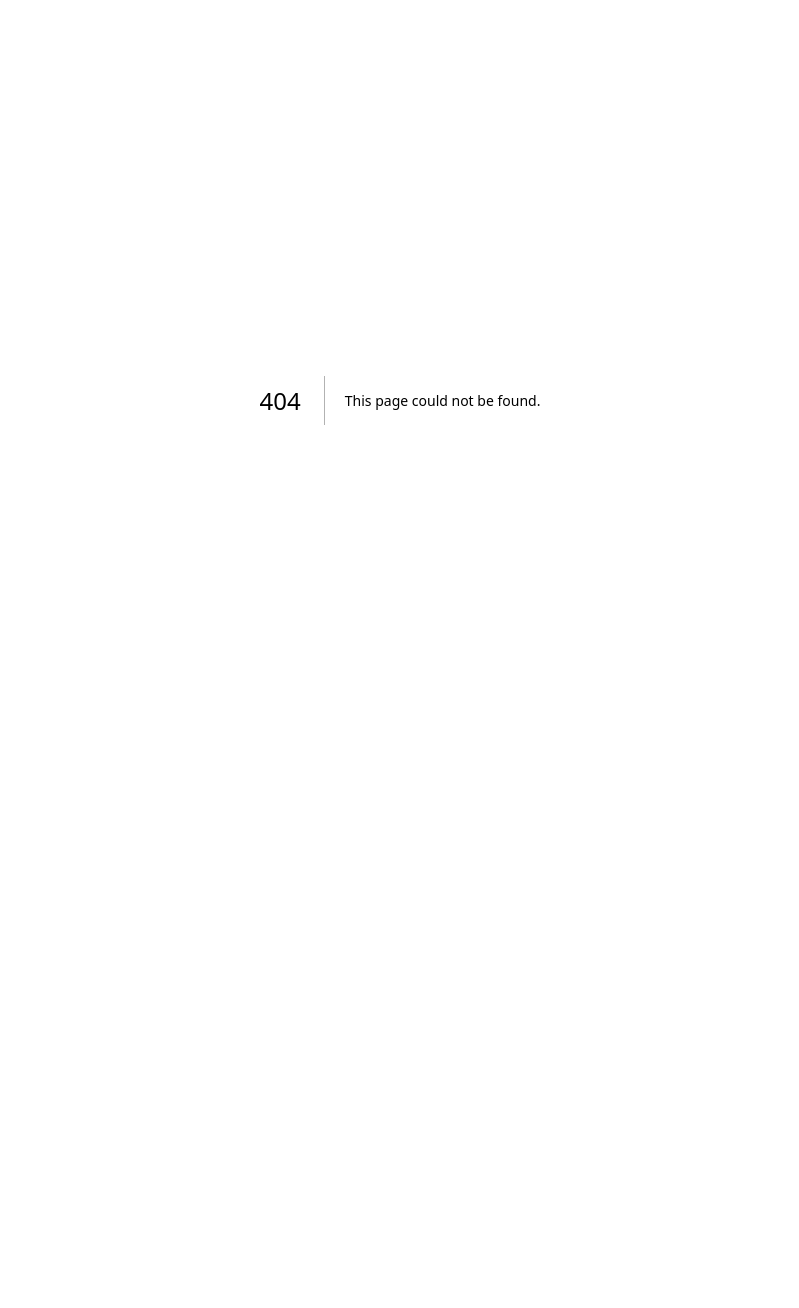
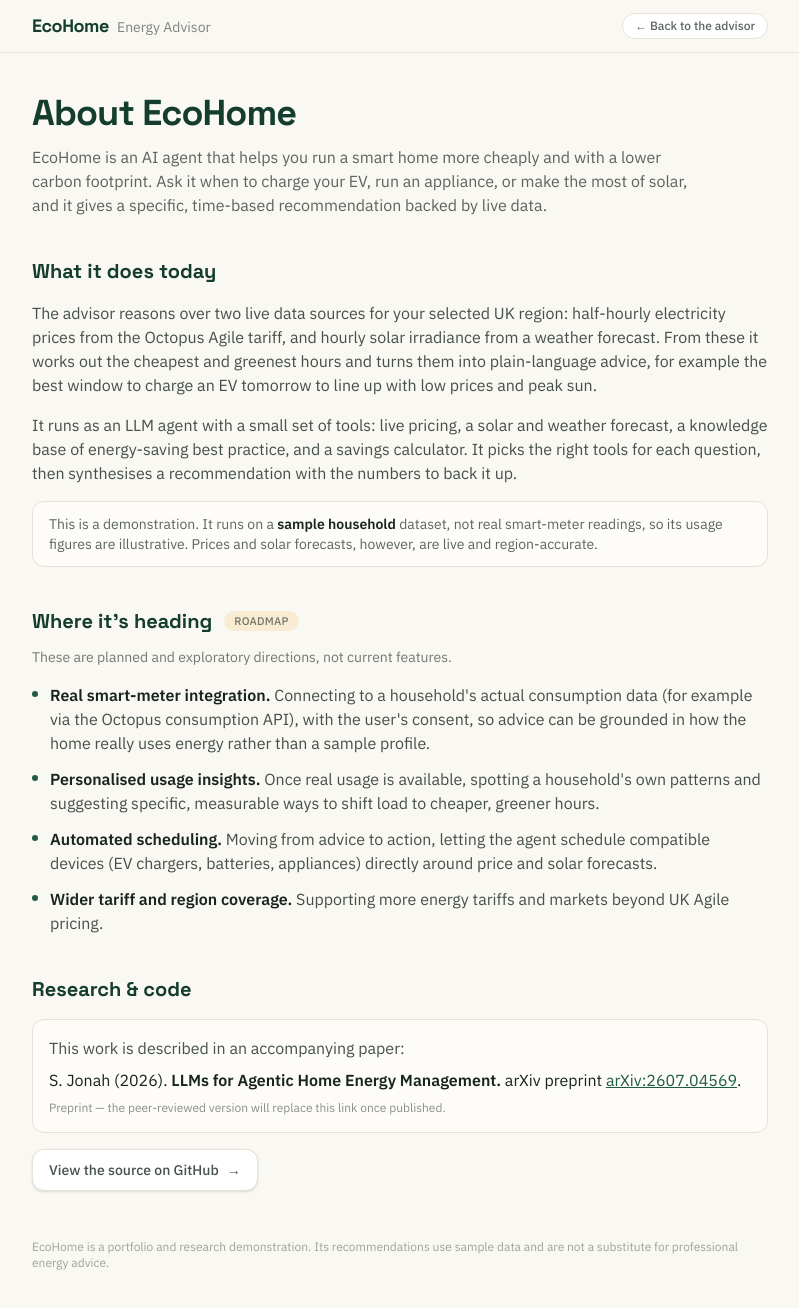
Before and after one commit to sokistar24/ecohome-energy-agent, a Next.js app in the folder ecohome-frontend/: page /about in a window 1280 px wide. Before the commit this address had no page. Shown: the top 1308 px of the page, without its empty margins (240-1039 px from the left). Before the commit the page ends 800 px from the top, so only its background shows below. Built offline with nearby package versions, Linux system fonts and the light colour scheme.

Commit message:
Add /about page with description, roadmap, and paper/code links

```diff
--- /dev/null
+++ b/ecohome-frontend/app/about/page.tsx
@@ -0,0 +1,189 @@
+import type { Metadata } from "next";
+import Link from "next/link";
+
+export const metadata: Metadata = {
+  title: "About · EcoHome Energy Advisor",
+  description:
+    "What the EcoHome Energy Advisor does today, where it's heading, and the research behind it.",
+};
+
+export default function About() {
+  return (
+    <div className="flex min-h-dvh flex-col">
+      {/* Header — mirrors the chat header, with a link back to the app */}
+      <header className="sticky top-0 z-10 border-b border-mist bg-paper/90 backdrop-blur">
+        <div className="mx-auto flex w-full max-w-3xl items-center justify-between gap-3 px-4 py-3">
+          <Link href="/" className="flex items-baseline gap-2">
+            <span className="font-display text-lg font-bold tracking-tight text-pine-deep">
+              EcoHome
+            </span>
+            <span className="hidden text-sm text-ink/55 sm:inline">
+              Energy Advisor
+            </span>
+          </Link>
+          <Link
+            href="/"
+            className="rounded-full border border-mist bg-white px-3 py-1 text-xs font-medium text-ink/70 transition-colors hover:border-pine/40 hover:text-pine"
+          >
+            ← Back to the advisor
+          </Link>
+        </div>
+      </header>
+
+      {/* Body */}
+      <main className="mx-auto w-full max-w-3xl flex-1 px-4 py-10">
+        <h1 className="font-display text-3xl font-bold tracking-tight text-pine-deep sm:text-4xl">
+          About EcoHome
+        </h1>
+        <p className="mt-3 max-w-2xl text-ink/70">
+          EcoHome is an AI agent that helps you run a smart home more cheaply and
+          with a lower carbon footprint. Ask it when to charge your EV, run an
+          appliance, or make the most of solar, and it gives a specific,
+          time-based recommendation backed by live data.
+        </p>
+
+        {/* What it does today */}
+        <section className="mt-10">
+          <h2 className="font-display text-xl font-bold text-pine-deep">
+            What it does today
+          </h2>
+          <div className="mt-4 space-y-4 text-ink/80">
+            <p>
+              The advisor reasons over two live data sources for your selected UK
+              region: half-hourly electricity prices from the Octopus Agile
+              tariff, and hourly solar irradiance from a weather forecast. From
+              these it works out the cheapest and greenest hours and turns them
+              into plain-language advice, for example the best window to charge
+              an EV tomorrow to line up with low prices and peak sun.
+            </p>
+            <p>
+              It runs as an LLM agent with a small set of tools: live pricing, a
+              solar and weather forecast, a knowledge base of energy-saving best
+              practice, and a savings calculator. It picks the right tools for
+              each question, then synthesises a recommendation with the numbers
+              to back it up.
+            </p>
+            <p className="rounded-xl border border-mist bg-white/60 px-4 py-3 text-sm text-ink/70">
+              This is a demonstration. It runs on a{" "}
+              <span className="font-semibold text-ink">sample household</span>{" "}
+              dataset, not real smart-meter readings, so its usage figures are
+              illustrative. Prices and solar forecasts, however, are live and
+              region-accurate.
+            </p>
+          </div>
+        </section>
+
+        {/* Roadmap */}
+        <section className="mt-10">
+          <div className="flex items-center gap-3">
+            <h2 className="font-display text-xl font-bold text-pine-deep">
+              Where it's heading
+            </h2>
+            <span className="rounded-full bg-solar/15 px-2.5 py-0.5 text-[11px] font-medium uppercase tracking-wide text-ink/60">
+              Roadmap
+            </span>
+          </div>
+          <p className="mt-3 text-sm text-ink/60">
+            These are planned and exploratory directions, not current features.
+          </p>
+          <ul className="mt-4 space-y-3 text-ink/80">
+            <li className="flex gap-3">
+              <span className="mt-2 h-1.5 w-1.5 flex-shrink-0 rounded-full bg-pine" />
+              <span>
+                <span className="font-semibold text-ink">
+                  Real smart-meter integration.
+                </span>{" "}
+                Connecting to a household&apos;s actual consumption data (for
+                example via the Octopus consumption API), with the user&apos;s
+                consent, so advice can be grounded in how the home really uses
+                energy rather than a sample profile.
+              </span>
+            </li>
+            <li className="flex gap-3">
+              <span className="mt-2 h-1.5 w-1.5 flex-shrink-0 rounded-full bg-pine" />
+              <span>
+                <span className="font-semibold text-ink">
+                  Personalised usage insights.
+                </span>{" "}
+                Once real usage is available, spotting a household&apos;s own
+                patterns and suggesting specific, measurable ways to shift load
+                to cheaper, greener hours.
+              </span>
+            </li>
+            <li className="flex gap-3">
+              <span className="mt-2 h-1.5 w-1.5 flex-shrink-0 rounded-full bg-pine" />
+              <span>
+                <span className="font-semibold text-ink">
+                  Automated scheduling.
+                </span>{" "}
+                Moving from advice to action, letting the agent schedule
+                compatible devices (EV chargers, batteries, appliances) directly
+                around price and solar forecasts.
+              </span>
+            </li>
+            <li className="flex gap-3">
+              <span className="mt-2 h-1.5 w-1.5 flex-shrink-0 rounded-full bg-pine" />
+              <span>
+                <span className="font-semibold text-ink">
+                  Wider tariff and region coverage.
+                </span>{" "}
+                Supporting more energy tariffs and markets beyond UK Agile
+                pricing.
+              </span>
+            </li>
+          </ul>
+        </section>
+
+        {/* Research & code */}
+        <section className="mt-10">
+          <h2 className="font-display text-xl font-bold text-pine-deep">
+            Research &amp; code
+          </h2>
+          <div className="mt-4 space-y-4">
+            <div className="rounded-xl border border-mist bg-white/60 px-4 py-4">
+              <p className="text-ink/80">
+                This work is described in an accompanying paper:
+              </p>
+              <p className="mt-2 text-ink">
+                S. Jonah (2026).{" "}
+                <span className="font-semibold">
+                  LLMs for Agentic Home Energy Management.
+                </span>{" "}
+                arXiv preprint{" "}
+                <a
+                  href="https://arxiv.org/abs/2607.04569"
+                  target="_blank"
+                  rel="noopener noreferrer"
+                  className="text-pine underline hover:text-pine-deep"
+                >
+                  arXiv:2607.04569
+                </a>
+                .
+              </p>
+              <p className="mt-2 text-xs text-ink/50">
+                Preprint — the peer-reviewed version will replace this link once
+                published.
+              </p>
+            </div>
+
+            <a
+              href="https://github.com/sokistar24/ecohome-energy-agent"
+              target="_blank"
+              rel="noopener noreferrer"
+              className="inline-flex items-center gap-2 rounded-xl border border-mist bg-white px-4 py-2.5 text-sm font-medium text-ink/80 shadow-sm transition-colors hover:border-pine/40 hover:text-pine"
+            >
+              <span>View the source on GitHub</span>
+              <span aria-hidden>→</span>
+            </a>
+          </div>
+        </section>
+
+        <p className="mt-12 text-xs text-ink/40">
+          EcoHome is a portfolio and research demonstration. Its recommendations
+          use sample data and are not a substitute for professional energy
+          advice.
+        </p>
+      </main>
+    </div>
+  );
+}
--- a/ecohome-frontend/components/Chat.tsx
+++ b/ecohome-frontend/components/Chat.tsx
@@ -8,6 +8,7 @@
  */
 
 import { useEffect, useRef, useState } from "react";
+import Link from "next/link";
 import ReactMarkdown from "react-markdown";
 import remarkGfm from "remark-gfm";
 import { askAgent, checkHealth, fetchRegions, ApiError, type Region } from "@/lib/api";
@@ -348,6 +349,12 @@
             <span className="hidden rounded-full bg-solar/15 px-3 py-1 text-xs font-medium text-ink/70 sm:inline">
               Portfolio demo · sample household data
             </span>
+            <Link
+              href="/about"
+              className="rounded-full border border-mist bg-white px-3 py-1 text-xs font-medium text-ink/70 transition-colors hover:border-pine/40 hover:text-pine"
+            >
+              About
+            </Link>
             <RegionSelector
               regions={regions}
               value={region}
```
